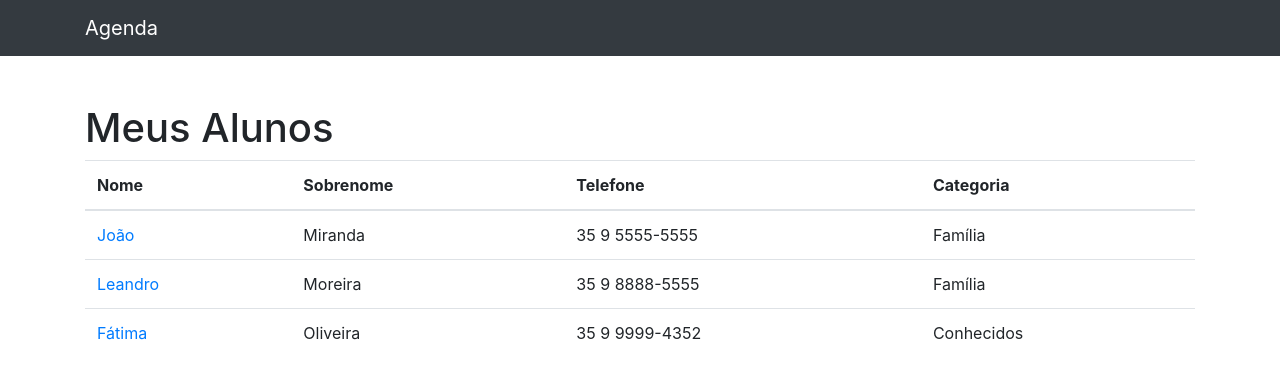
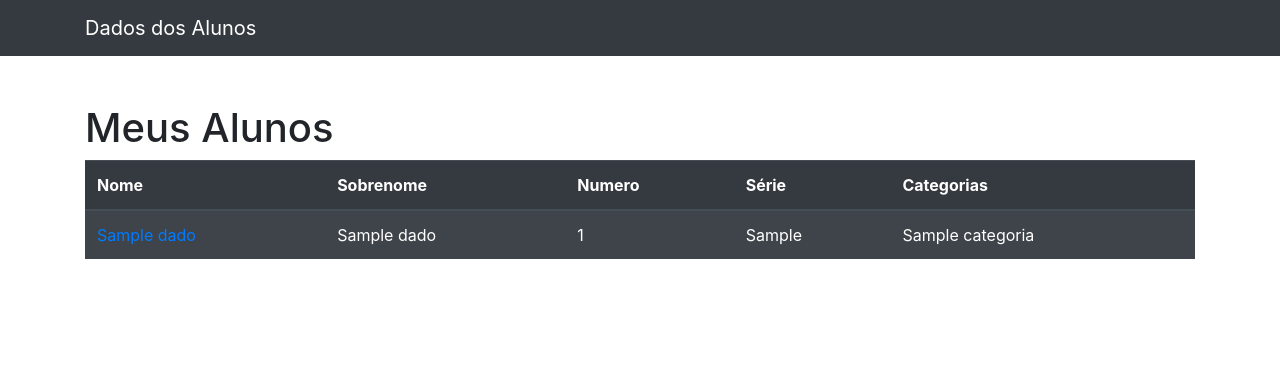
Before and after one commit to lucasdmazon/ControlePandemico, a Django app: page / in a window 1280 px wide. Shown: the top 379 px of the page. Run offline with Django 3.2, Linux system fonts and the light colour scheme; tables that the repository leaves empty hold one stand-in row (values such as "Sample post"); some libraries are stand-ins or nearby versions.

Commit message:
Tabela Principal
Criação da tabela da pagina inicial, com os dados do banco de dados

```diff
--- a/app/admin.py
+++ b/app/admin.py
@@ -5,7 +5,6 @@ from .models import Categoria, Dado
 class DadoAdmin(admin.ModelAdmin):
     list_display = ('id', 'nome', 'sobrenome', 'numero', 'serie', 'data_criacao', 'data_nascimento', 'categoria')
     list_display_links = ('id', 'nome', 'sobrenome')
-    list_filter = ('nome', 'sobrenome')
     list_per_page = 10
     search_fields = ('nome', 'sobrenome', 'numero', 'serie', 'categoria')
 
--- a/app/templates/dados/index.html
+++ b/app/templates/dados/index.html
@@ -3,40 +3,28 @@
 {%block conteudo%}
     <h1 class="mt-5">Meus Alunos</h1>
 
-        <table class="table">
+    <table class="table table-striped table-dark">
       <thead>
         <tr>
-              <th>Nome</th>
-              <th>Sobrenome</th>
-              <th>Telefone</th>
-              <th>Categoria</th>
+          <th scope="col">Nome</th>
+          <th scope="col">Sobrenome</th>
+          <th scope="col">Numero</th>
+          <th scope="col">Série</th>
+          <th scope="col">Categorias</th>
         </tr>
       </thead>
       <tbody>
+       {% for dado in dados %}
         <tr>
           <td>
-                <a href="#"> João</a>
+            <a href="#">{{ dado.nome }}</a>
           </td>
-              <td>Miranda</td>
-              <td>35 9 5555-5555</td>
-              <td>Família</td>
+          <td>{{ dado.sobrenome }}</td>
+          <td>{{ dado.numero }}</td>
+          <td>{{ dado.serie }}</td>
+          <td>{{ dado.categoria }}</td>
         </tr>
-            <tr>
-              <td>
-                <a href="#"> Leandro</a>
-              </td>
-              <td>Moreira</td>
-              <td>35 9 8888-5555</td>
-              <td>Família</td>
-            </tr>
-            <tr>
-              <td>
-                <a href="#"> Fátima</a>
-              </td>
-              <td>Oliveira</td>
-              <td>35 9 9999-4352</td>
-              <td>Conhecidos</td>
-            </tr>
+       {% endfor %}
       </tbody>
     </table>
 {%endblock%}
--- a/app/views.py
+++ b/app/views.py
@@ -1,5 +1,9 @@
 from django.shortcuts import render
+from .models import Dado
 
 
 def index(request):
-    return render(request, 'dados/index.html')
+    dados = Dado.objects.all()
+    return render(request, 'dados/index.html', {
+        'dados': dados
+    })
--- a/templates/base.html
+++ b/templates/base.html
@@ -3,7 +3,7 @@
 <html lang="pt">
 
 <head>
-  <title>Agenda</title>
+  <title>Controle Pandemico</title>
   {% include 'parciais/_head.html' %}
 
 </head>
--- a/templates/parciais/_nav.html
+++ b/templates/parciais/_nav.html
@@ -1,7 +1,7 @@
   <!-- Navigation -->
   <nav class="navbar navbar-expand-lg navbar-dark bg-dark static-top">
     <div class="container">
-      <a class="navbar-brand" href="{% url 'index' %}">Agenda</a>
+      <a class="navbar-brand" href="{% url 'index' %}">Dados dos Alunos</a>
       <button class="navbar-toggler" type="button" data-toggle="collapse" data-target="#navbarResponsive"
         aria-controls="navbarResponsive" aria-expanded="false" aria-label="Toggle navigation">
         <span class="navbar-toggler-icon"></span>
```
Lines whose indentation alone changed are shown as unchanged.
